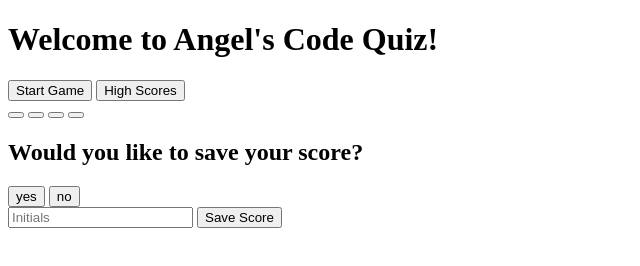
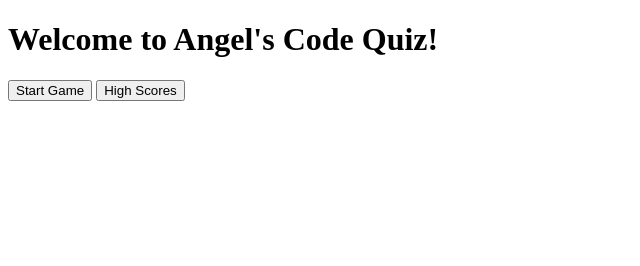
Before and after one commit to Angellyn218/code-quiz, a plain HTML site: page index.html in a window 1280 px wide. Shown: the whole page, without its empty margins (0-640 px from the left). Drawn offline with Linux system fonts and the light colour scheme.

Commit message:
Added js code to make only specific screens visible to viewer

```diff
--- a/assets/js/script.js
+++ b/assets/js/script.js
@@ -125,6 +125,14 @@ function init() {
 // welcome display --> not hidden
 function welcome() {
     titleEl.textContent = "Welcome to Angel's Code Quiz!";
+    for (var i = 0; i < screensEls.length; i++) {
+        var id = screensEls[i].getAttribute("id");
+        if (id === "welcome") {
+            screensEls[i].setAttribute("style", "display:inline");
+        } else {
+            screensEls[i].setAttribute("style", "display:none");
+        }
+    }
 }
 
 // intializeGame:
@@ -188,4 +196,6 @@ function welcome() {
 //      - button1: "Back to main"
 //              - when pressed, calls welcome function
 
+// Make section invisible function
+//      - makes all screens except for screen with id of input invisible
 init();
--- a/index.html
+++ b/index.html
@@ -12,7 +12,7 @@
         <h1 id="title"></h1>
     </header>
     <div class="screens" id="welcome">
-        <button class="welcome" id="start">Start Game</button>
+        <button class="welcome" id="start" data-section="welcome">Start Game</button>
         <button class="welcome" id="scores">High Scores</button>
     </div>
     <div class="screens" id="answers">
@@ -22,13 +22,13 @@
         <button class="answers" id="3"></button>
     </div>
     <div class="screens" id="gameOver">
-        <h2>Would you like to save your score?</h2>
+        <h2 class="gameOver">Would you like to save your score?</h2>
         <button class="gameOver" id="yes">yes</button>
         <button class="gameOver" id="no">no</button>
     </div>
     <div class="screens" id="submitScore">
         <form id="form">
-            <input type="text" id="initals" placeholder="Initials" />
+            <input type="text" id="initials" placeholder="Initials" />
             <button id="save">Save Score</button>
         </form>
     </div>
```
